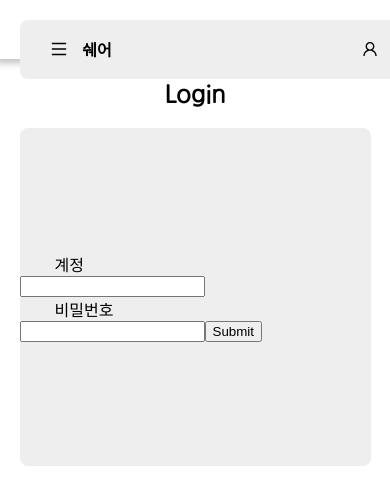
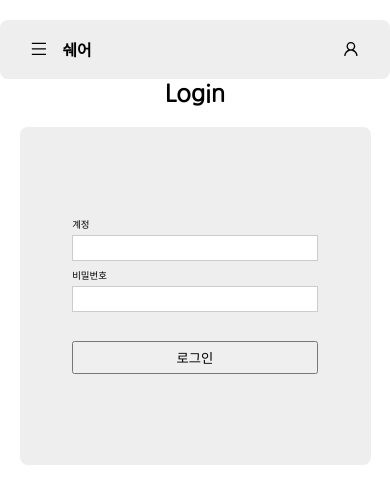
Before and after one commit to seogki/noticeboard-frontend, a React (Create React App) app: page /login in a window 390 px wide. Shown: the top 504 px of the page. Built offline with nearby package versions, Linux system fonts and the light colour scheme.

Commit message:
모바일 전용 폰트 사이즈 적용

```diff
--- a/src/assets/scss/_common.scss
+++ b/src/assets/scss/_common.scss
@@ -1,12 +1,20 @@
+@use './mixin';
+@include mixin.mobile;
 p,
 h1,
 h2,
 h3,
 h4,
 h5,
-h6 {
+h6,
+input {
   padding: 0;
   margin: 0;
+}
+
+input {
+  padding: 0.3rem;
+  border: 1px solid #ccc;
 }
 
 a {
--- /dev/null
+++ b/src/assets/scss/_mixin.scss
@@ -0,0 +1,16 @@
+@use './variable';
+
+@mixin mobile {
+  @media (min-width: #{variable.$G-breakpoint-mobile}) and (max-width: #{variable.$G-breakpoint-tablet - 1px}) {
+    html {
+      font-size: variable.$G-mobile-default-font-size;
+    }
+    @for $i from 1 through length(variable.$G-mobile-font-sizes) {
+      $size: nth(variable.$G-mobile-font-sizes, $i);
+      .fs-#{$i} {
+        font-size: $size;
+      }
+    }
+    @content;
+  }
+}
--- a/src/assets/scss/_variable.scss
+++ b/src/assets/scss/_variable.scss
@@ -1 +1,13 @@
+//responsive
+$G-breakpoint-mobile: 360px;
+$G-breakpoint-tablet: 768px;
+$G-breakpoint-desktop: 992px;
+
 $G-container-bg: #eee;
+$G-primary-color: #eee;
+$G-secondary-color: #eee;
+
+$G-mobile-default-font-size: calc(
+  16px + (24 - 16) * (100vw - 400px) / (800 - 400)
+);
+$G-mobile-font-sizes: 2em, 1.5em, 1em, 0.8em, 0.6em;
--- a/src/ui/Login/Login.scoped.scss
+++ b/src/ui/Login/Login.scoped.scss
@@ -1,4 +1,4 @@
-@use '@assets/scss/variable.scss';
+@use '@assets/scss/variable';
 .login {
   width: 100%;
   height: 100%;
@@ -9,17 +9,28 @@ h2 {
 .container {
   width: 90%;
   height: 40%;
-  margin: 5% 0% 0% 5%;
+  margin: 5% auto 0%;
   border-radius: 8px;
   background-color: variable.$G-container-bg;
   flex-direction: row;
   position: relative;
+  max-width: 400px;
 }
 
 form {
   label {
+    width: 70%;
+    margin: 0% 15% 1% 15%;
     display: inline-block;
-    margin-left: 10%;
-    width: 90%;
+  }
+  input {
+    width: 70%;
+    border-radius: unset;
+    margin: 0% 15% 2% 15%;
+  }
+  button {
+    width: 70%;
+    margin: 6% 15% 0% 15%;
+    height: 10%;
   }
 }
--- a/src/ui/Login/Login.tsx
+++ b/src/ui/Login/Login.tsx
@@ -1,17 +1,42 @@
 import { useState } from 'react'
 import './Login.scoped.scss'
 function Login() {
-  const [id, setId] = useState('')
-  const [pwd, setPwd] = useState('')
+  const [values, setValues] = useState({
+    email: '',
+    password: '',
+  })
+  const handleChange = (e: React.ChangeEvent<HTMLInputElement>) => {
+    setValues({
+      ...values,
+      [e.target.name]: e.target.value,
+    })
+  }
+  const handleSubmit = (e: React.MouseEvent<HTMLButtonElement>) => {
+    e.preventDefault()
+    alert(JSON.stringify(values, null, 2))
+  }
   return (
     <div className="login">
       <h2 className="tac">Login</h2>
       <form className="container flex-center-left">
-        <label>계정</label>
-        <input className="id" value={id} />
-        <label>비밀번호</label>
-        <input className="pwd" type="password" value={pwd} />
-        <input type="submit" value="Submit" />
+        <label className="fs-5">계정</label>
+        <input
+          className="email"
+          name="email"
+          value={values.email}
+          onChange={handleChange}
+        />
+        <label className="fs-5">비밀번호</label>
+        <input
+          className="pwd"
+          type="password"
+          name="password"
+          value={values.password}
+          onChange={handleChange}
+        />
+        <button type="submit" value="Submit" onClick={handleSubmit}>
+          로그인
+        </button>
       </form>
     </div>
   )
```
Also changed, not shown: src/assets/mediaQuery.tsx (+4 -4 lines).
